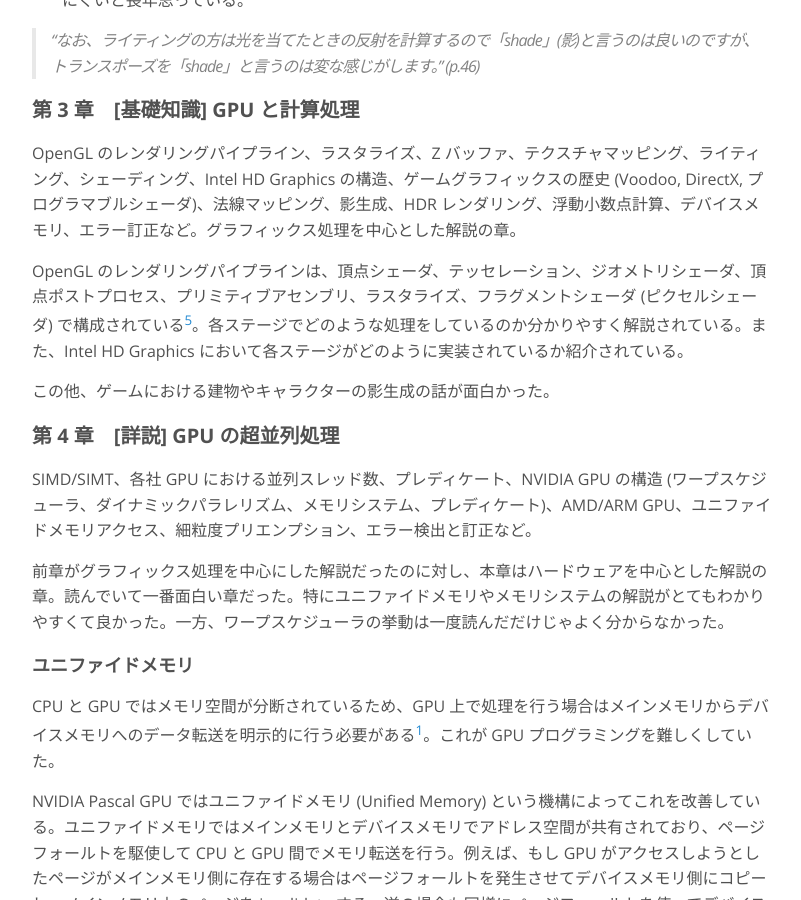
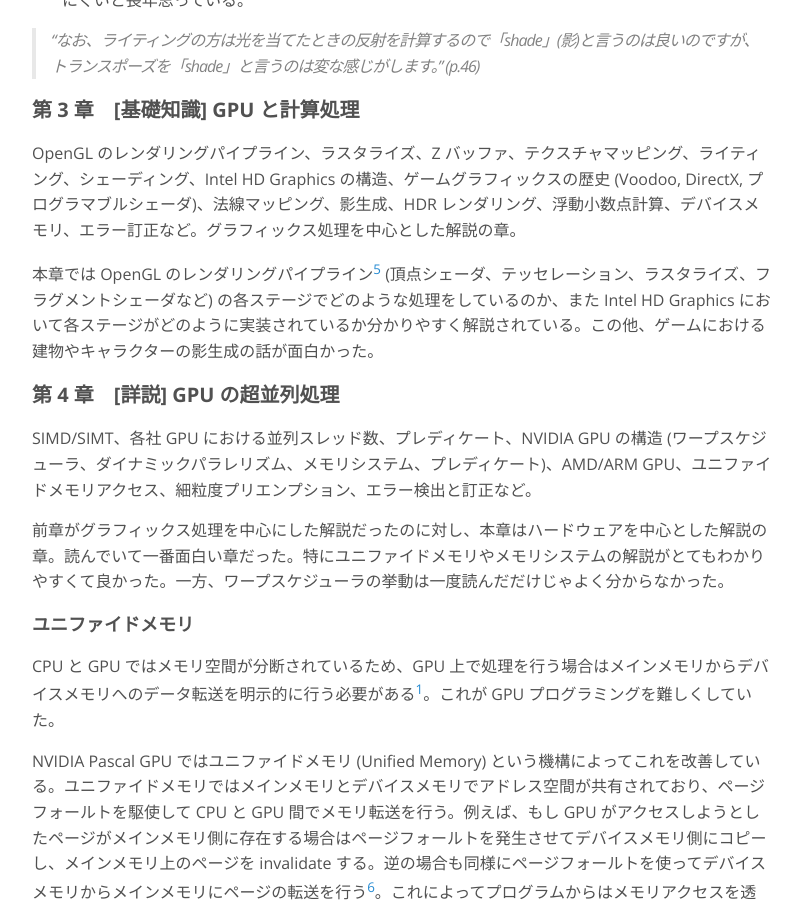
Before and after one commit to nhiroki/nhiroki.github.io, a Jekyll site: the page built from _posts/2017-09-04-book-gpu-technology.md, in a window 1280 px wide and 900 px high, scrolled down 2628 px. Shown: the whole window, without its empty margins (238-1039 px from the left). Built offline with Jekyll 4.4.1, drawn with Linux system fonts in a browser that asks for light colours; comment, search, counter and statistics services are not loaded.

Commit message:
Brush up the existing post

```diff
--- a/_posts/2017-09-04-book-gpu-technology.md
+++ b/_posts/2017-09-04-book-gpu-technology.md
@@ -65,9 +65,7 @@ GPU 上でプログラミングをする場合は専用のライブラリやコ
 
 OpenGL のレンダリングパイプライン、ラスタライズ、Z バッファ、テクスチャマッピング、ライティング、シェーディング、Intel HD Graphics の構造、ゲームグラフィックスの歴史 (Voodoo, DirectX, プログラマブルシェーダ)、法線マッピング、影生成、HDR レンダリング、浮動小数点計算、デバイスメモリ、エラー訂正など。グラフィックス処理を中心とした解説の章。
 
-OpenGL のレンダリングパイプラインは、頂点シェーダ、テッセレーション、ジオメトリシェーダ、頂点ポストプロセス、プリミティブアセンブリ、ラスタライズ、フラグメントシェーダ (ピクセルシェーダ) で構成されている[^OpenGL-pipeline]。各ステージでどのような処理をしているのか分かりやすく解説されている。また、Intel HD Graphics において各ステージがどのように実装されているか紹介されている。
-
-この他、ゲームにおける建物やキャラクターの影生成の話が面白かった。
+本章では OpenGL のレンダリングパイプライン[^OpenGL-pipeline] (頂点シェーダ、テッセレーション、ラスタライズ、フラグメントシェーダなど) の各ステージでどのような処理をしているのか、また Intel HD Graphics において各ステージがどのように実装されているか分かりやすく解説されている。この他、ゲームにおける建物やキャラクターの影生成の話が面白かった。
 
 [^OpenGL-pipeline]: [Rendering Pipeline Overview](https://www.khronos.org/opengl/wiki/Rendering_Pipeline_Overview) / OpenGL Wiki
 
```
